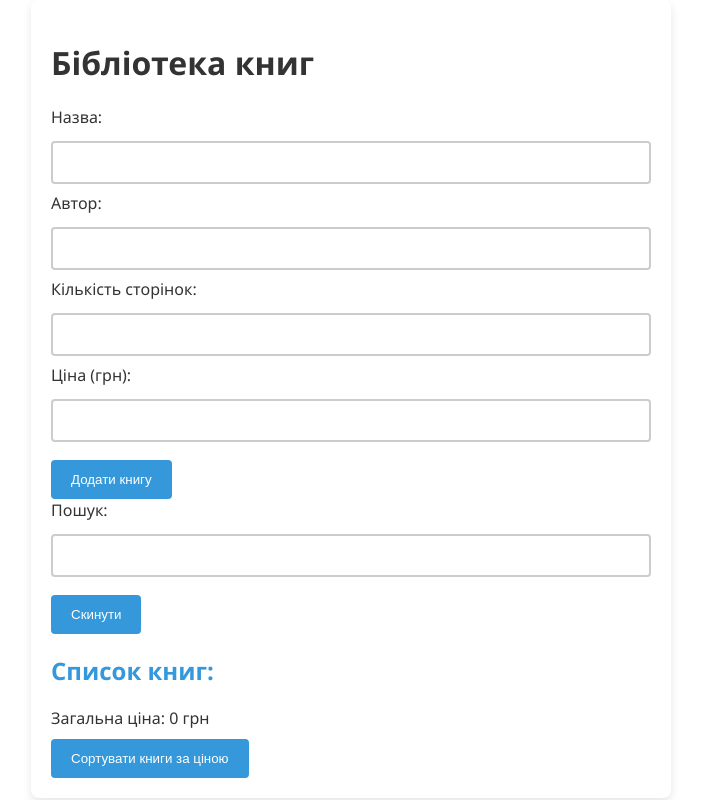
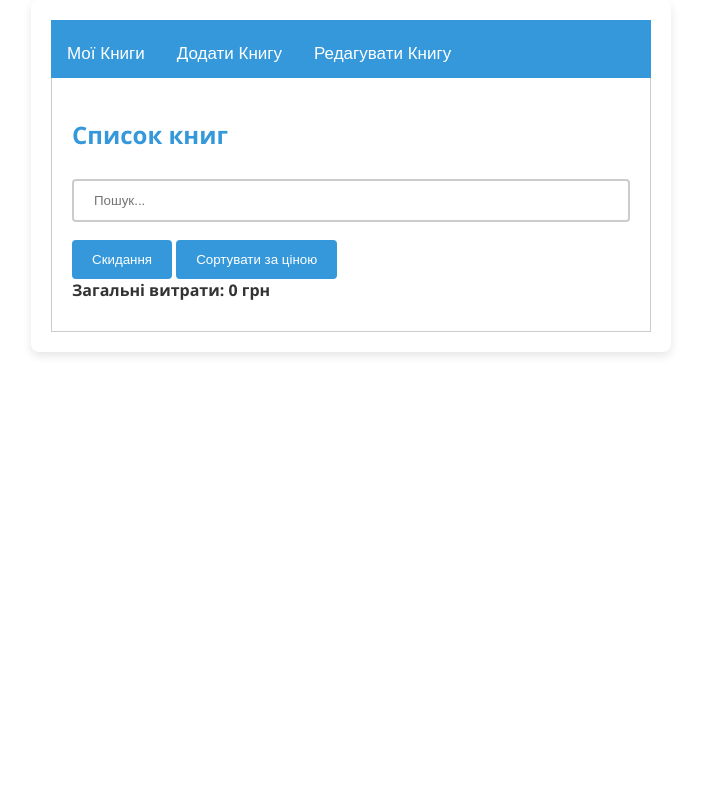
Before and after one commit to bodyaaao0o/web_laba3, a plain HTML site: page index.html in a window 1280 px wide. Shown: the whole page, without its empty margins (289-990 px from the left). Drawn offline with Linux system fonts and the light colour scheme.

Commit message:
Update to laba_4 index.html

```diff
--- a/index.html
+++ b/index.html
@@ -8,52 +8,58 @@
     <link rel="stylesheet" href="styles/style_l3.css">
 </head>
 <body>
-
-
-    <h1>Бібліотека книг</h1>
-
-    <div class="group">
-        <div class="input-group">
-            <label for="title">Назва:</label>
-            <input type="text" id="title">
-        </div>
-
-        <div class="input-group">
-            <label for="author">Автор:</label>
-            <input type="text" id="author">
-        </div>
-
-        <div class="input-group">
-            <label for="pages">Кількість сторінок:</label>
-            <input type="number" id="pages">
-        </div>
-
-        <div class="input-group">
-            <label for="price">Ціна (грн):</label>
-            <input type="number" id="price">
-        </div>
-
-        <button onclick="addBook()" id="add-btn">Додати книгу</button>
-        <button style="display: none;" id="edit-btn" onclick="saveChanges()">Зберегти зміни</button>
+    <div class="tabs">
+        <button class="tab-link" onclick="openTab(event, 'book-list')">Мої Книги</button>
+        <button class="tab-link" onclick="openTab(event, 'create')">Додати Книгу</button>
+        <button class="tab-link" onclick="openTab(event, 'edit')">Редагувати Книгу</button>
     </div>
 
-    <div class="group">
-        <div class="input-group">
-            <label for="search">Пошук:</label>
-            <input type="text" id="search" oninput="searchBook()">
-            <button onclick="resetSearch()">Скинути</button>
+    <div id="book-list" class="tab-content active-tab">
+        <h2>Список книг</h2>
+        <div>
+            <div>
+                <input type="text" id="search" placeholder="Пошук..." oninput="searchBook()">
+                <button onclick="resetSearch()">Скидання</button>
+                <button onclick="sortBooks()">Сортувати за ціною</button>
+            </div>
         </div>
+        <div class="total-expense">
+            Загальні витрати: <span id="total-price">0</span> грн
+        </div>
+        <div id="book-list-content"></div>
     </div>
 
-    <h2>Список книг:</h2>
-    <div class="total_price">
-        Загальна ціна: <span id="total-price">0</span> грн
-    </div>
-    <div class="sort-button-container">
-        <button onclick="sortBooks()">Сортувати книги за ціною</button>
+    <div id="create" class="tab-content">
+        <h2>Додати нову книгу</h2>
+        <div class="form-section">
+            <label>Назва:</label>
+            <input type="text" id="title-create"><br>
+            <label>Автор:</label>
+            <input type="text" id="author-create"><br>
+            <label>Кількість сторінок:</label>
+            <input type="number" id="pages-create"><br>
+            <label>Ціна (грн):</label>
+            <input type="number" id="price-create"><br>
+            <button onclick="addBook()">Додати книгу</button>
+        </div>
+        <div class="error-message" id="create-error" style="display:none;">Заповніть всі поля.</div>
     </div>
 
-    <div id="book-list"></div>
+    <div id="edit" class="tab-content">
+        <h2>Редагувати книгу</h2>
+        <div class="form-section">
+            <label>Назва:</label>
+            <input type="text" id="title-edit"><br>
+            <label>Автор:</label>
+            <input type="text" id="author-edit"><br>
+            <label>Кількість сторінок:</label>
+            <input type="number" id="pages-edit"><br>
+            <label>Ціна (грн):</label>
+            <input type="number" id="price-edit"><br>
+            <button onclick="saveChanges()">Зберегти зміни</button>
+        </div>
+        <div class="error-message" id="edit-error" style="display:none;">Заповніть всі поля.</div>
+    </div>
 
     <script src="js/script.js"></script>
 </body>
```
